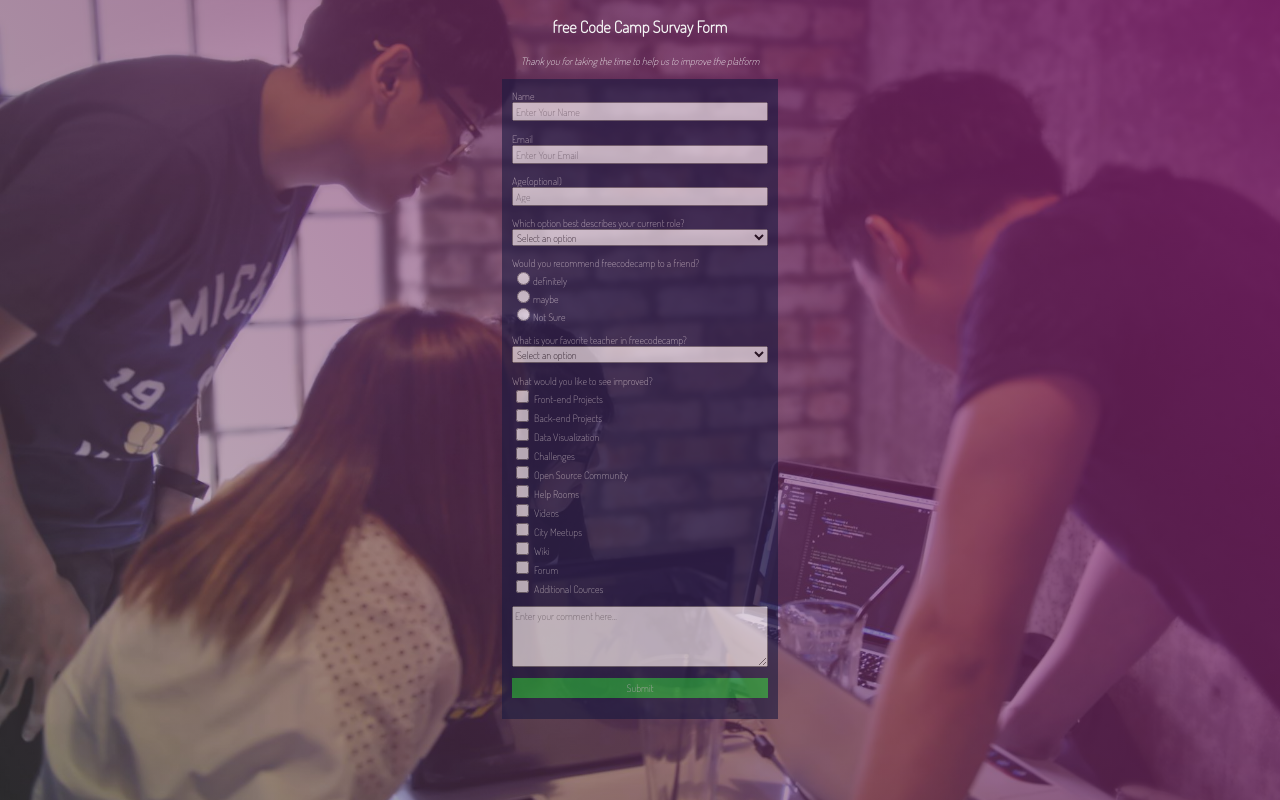
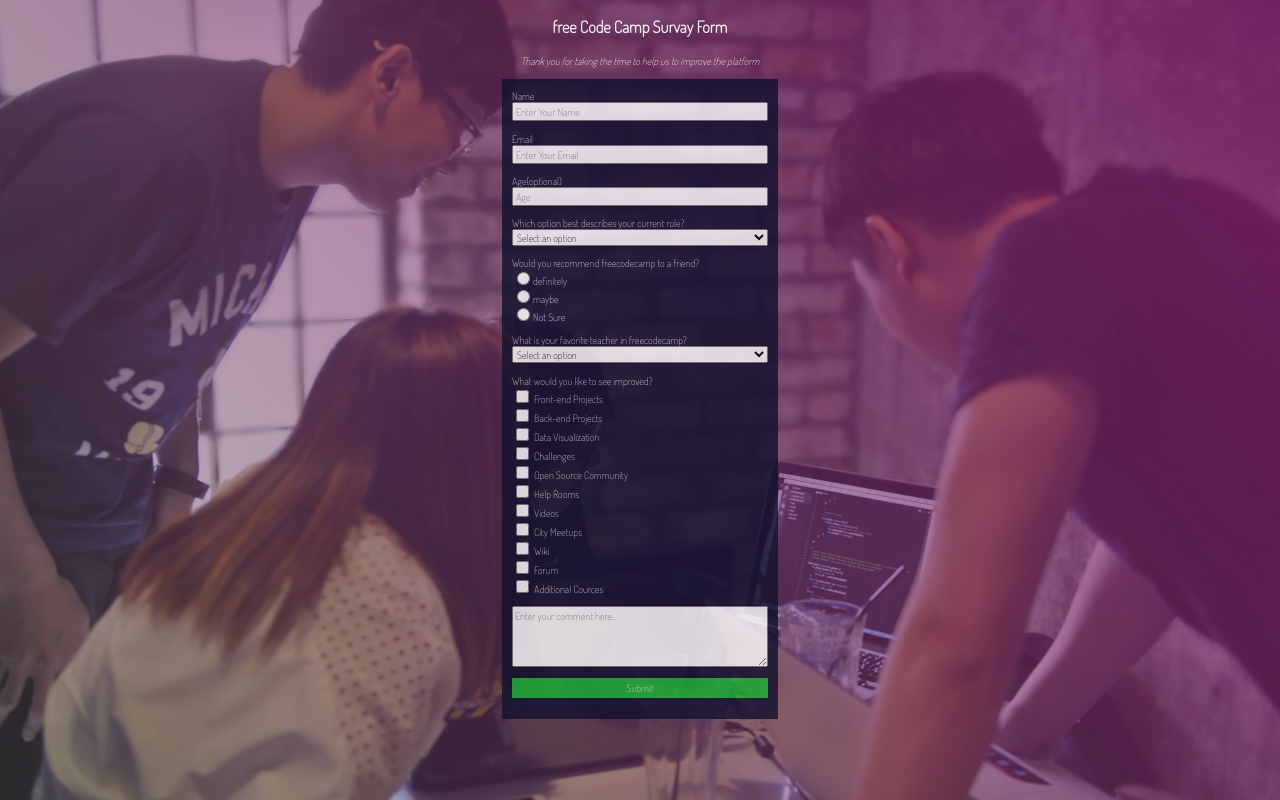
Before and after one commit to kianika/Maktab76_HW5, a plain HTML site: page q7.html in a window 1280 px wide. Drawn offline with Linux system fonts and the light colour scheme.

Commit message:
q7 v.2 update

```diff
--- a/q7.css
+++ b/q7.css
@@ -32,7 +32,7 @@
 
 }
 form{
-    background-color: rgb(25, 25, 64); opacity: 0.6;
+    background-color: rgb(17, 17, 46); opacity: 0.8;
     width: 20%;
     padding: 1em;
     margin-top: 1.2em;
```
